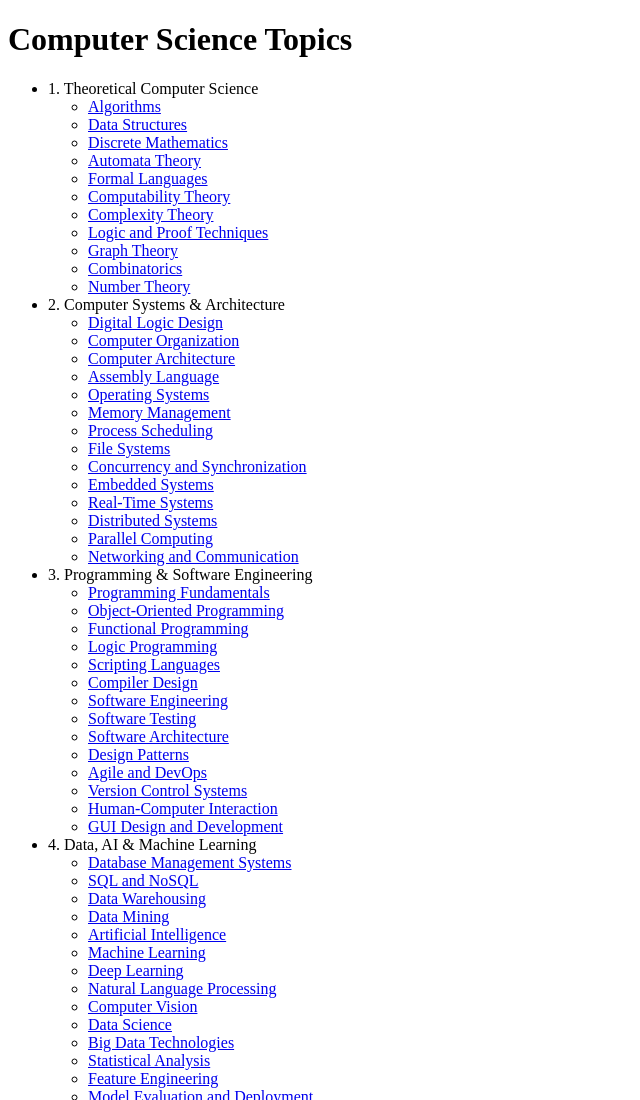
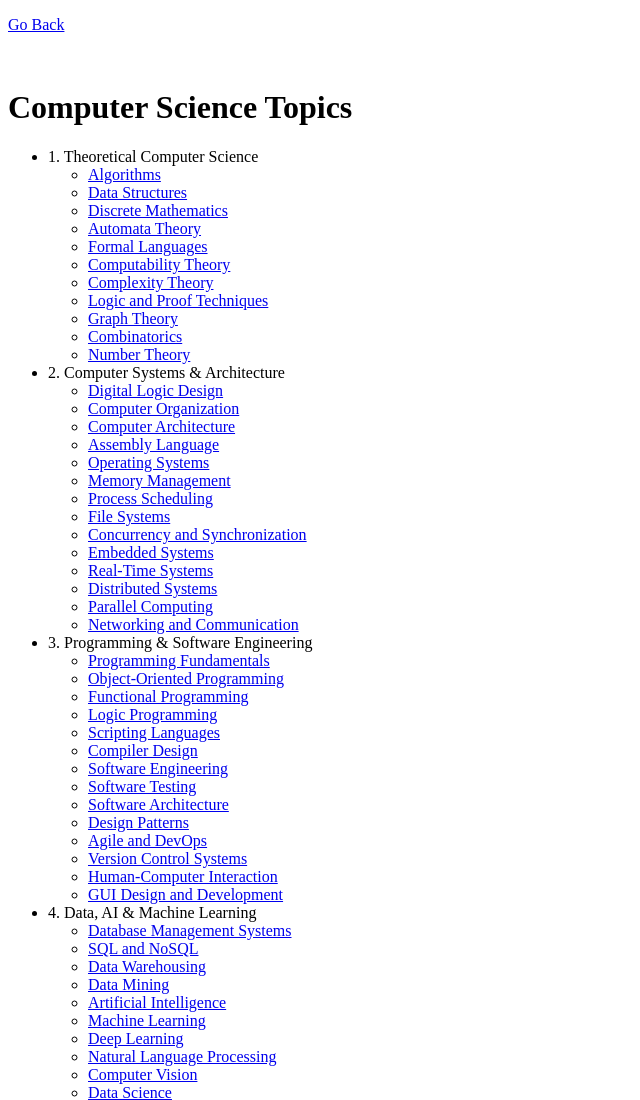
Before and after one commit to HyperNerve/HyperNerve.github.io, a plain HTML site: page computerscience.html in a window 1280 px wide. Shown: the top 1100 px of the page, without its empty margins (0-640 px from the left). Drawn offline with Linux system fonts and the light colour scheme.

Commit message:
Update computerscience.html

```diff
--- a/computerscience.html
+++ b/computerscience.html
@@ -4,7 +4,8 @@
   <title>Computer Science Topics Index</title>
 </head>
 <body>
-
+<p><a href="index.html">Go Back</a></p>
+  <br>
 <h1>Computer Science Topics</h1>
 
 <ul>
```
